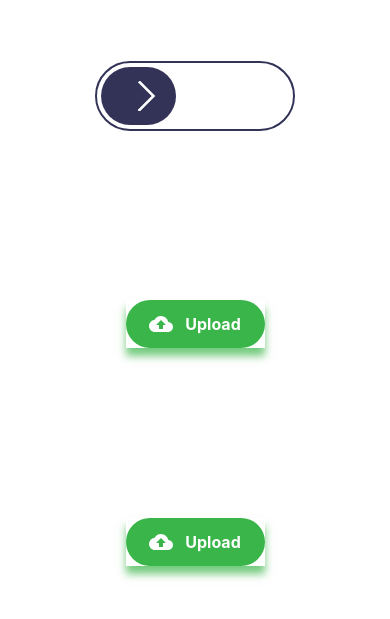
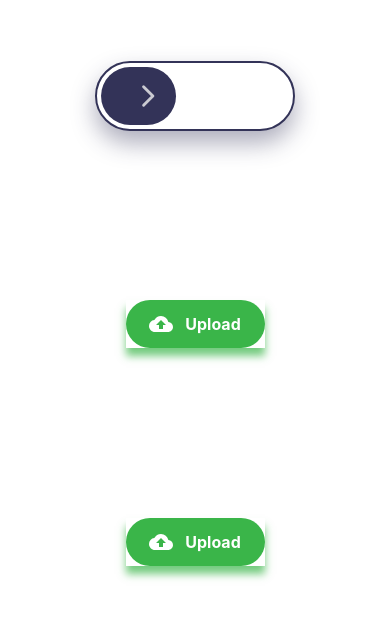
Before and after one commit to susonthapa/react-native-dribbble-sample, a React Native app: screen / in a window 390 px wide. Shown: the part 109-728 px from the top of the page. Built offline with nearby package versions, Linux system fonts and the light colour scheme.

Commit message:
added shadow and tuned the tick animation

```diff
--- a/src/Slider/ArrowRight.tsx
+++ b/src/Slider/ArrowRight.tsx
@@ -9,30 +9,32 @@ type Props = SvgProps & {
 }
 
 const ArrowRight: FC<Props> = ({ animateToTick, ...props }) => {
-  const dashOffset = useSharedValue(0)
+  const dashOffset = useSharedValue(-3)
 
   useEffect(() => {
     if (animateToTick === undefined) {
       return
     }
     if (animateToTick) {
-      dashOffset.value = withTiming(-25, {
+      dashOffset.value = withTiming(-27, {
         duration: 500,
       })
     } else {
-      dashOffset.value = withTiming(0, {
+      dashOffset.value = withTiming(-3, {
         duration: 500
       })
     }
   }, [animateToTick])
 
   return (
-    <Svg xmlns="http://www.w3.org/2000/svg" viewBox="-6 -6 12 12" {...props}>
+    <Svg xmlns="http://www.w3.org/2000/svg" viewBox="-7.1 -7.1 14.2 14.2" {...props}>
       <AnimatedPath
         fill="none"
-        stroke="white"
-        strokeWidth={1}
-        strokeDasharray="17 25"
+        stroke="#CACAD1"
+        strokeWidth={1.2}
+        strokeLinecap='round'
+        strokeLinejoin='round'
+        strokeDasharray="11 30"
         strokeDashoffset={dashOffset}
         d="m0 6 6-6-6-6-6 6 3 3 6-6"
       />
--- a/src/Slider/LinearSlider.tsx
+++ b/src/Slider/LinearSlider.tsx
@@ -101,6 +101,12 @@ const LinearSlider = () => {
       borderWidth: 2,
       justifyContent: 'center',
       padding: 4,
+      backgroundColor: 'white',
+      shadowColor: '#333358',
+      shadowOffset: { width: 0, height: 12 },
+      shadowOpacity: 0.4,
+      shadowRadius: 24,
+      elevation: 8
     }, sliderStyle]}>
       <GestureDetector gesture={pan}>
         <Animated.View style={[{
@@ -108,7 +114,7 @@ const LinearSlider = () => {
           width: WIDTH * 0.375,
           height: '100%',
           borderRadius: HEIGHT / 2,
-          padding: 14
+          padding: 12
         }, ovalStyle]}>
           <ArrowRight animateToTick={isChecked} />
         </Animated.View>
```
